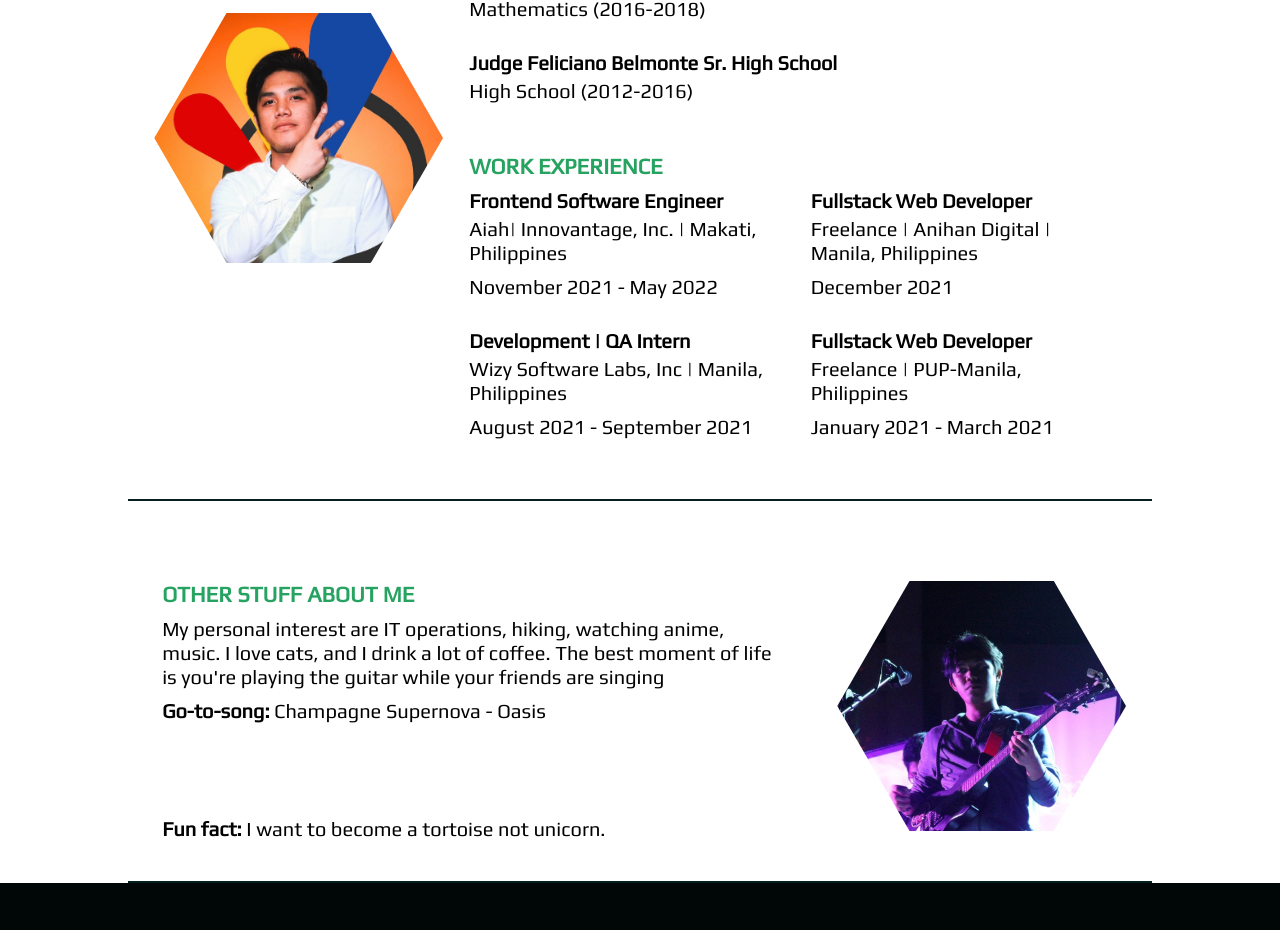
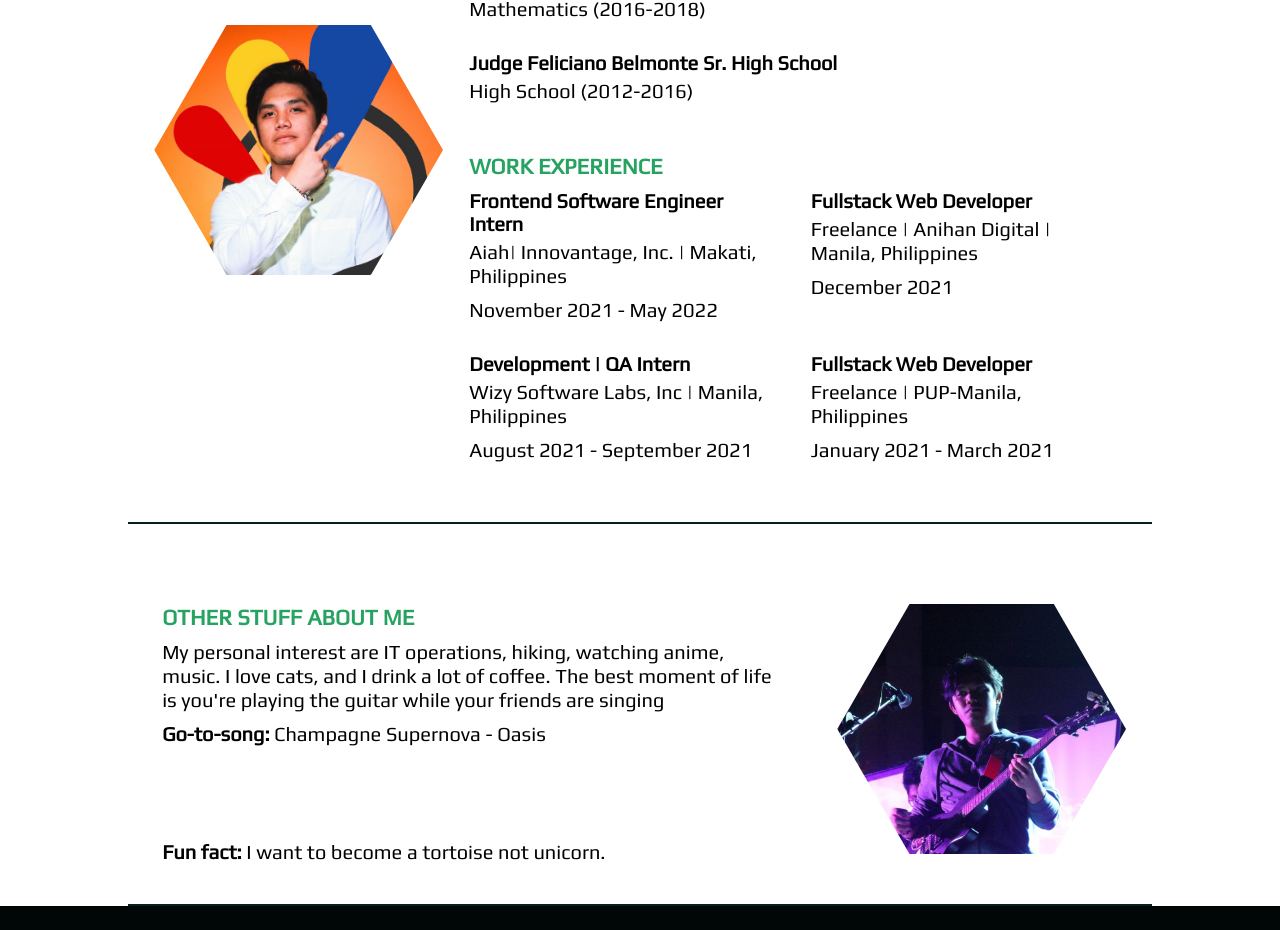
Before and after one commit to saerdyey/jayantonroblico, a React (Create React App) app: page / in a window 1280 px wide. Shown: the part 1483-2413 px from the top of the page. Built offline with nearby package versions, Linux system fonts and the light colour scheme; no server answers; grey boxes are pictures that could not be loaded; a web font is replaced by a local one.

Commit message:
minor change

```diff
--- a/src/components/About/index.js
+++ b/src/components/About/index.js
@@ -110,7 +110,7 @@ const index = () => {
               <AboutH3>WORK EXPERIENCE</AboutH3>
               <WorkExperiencesFlexWrapper>
               <WorkExperience>
-                  <AboutH4>Frontend Software Engineer</AboutH4>
+                  <AboutH4>Frontend Software Engineer Intern</AboutH4>
                   <AboutP>Aiah| Innovantage, Inc. | Makati, Philippines</AboutP>
                   <AboutP>November 2021 - May 2022</AboutP>
                 </WorkExperience>
```
